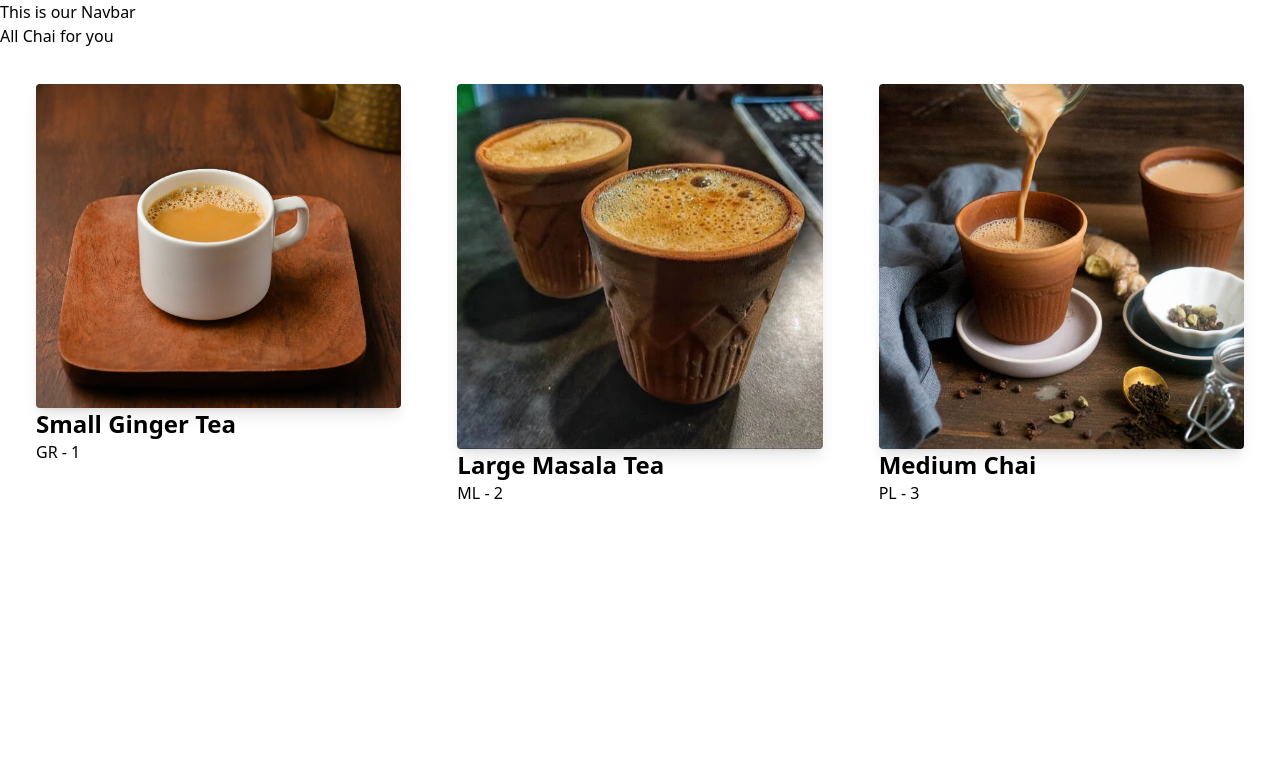
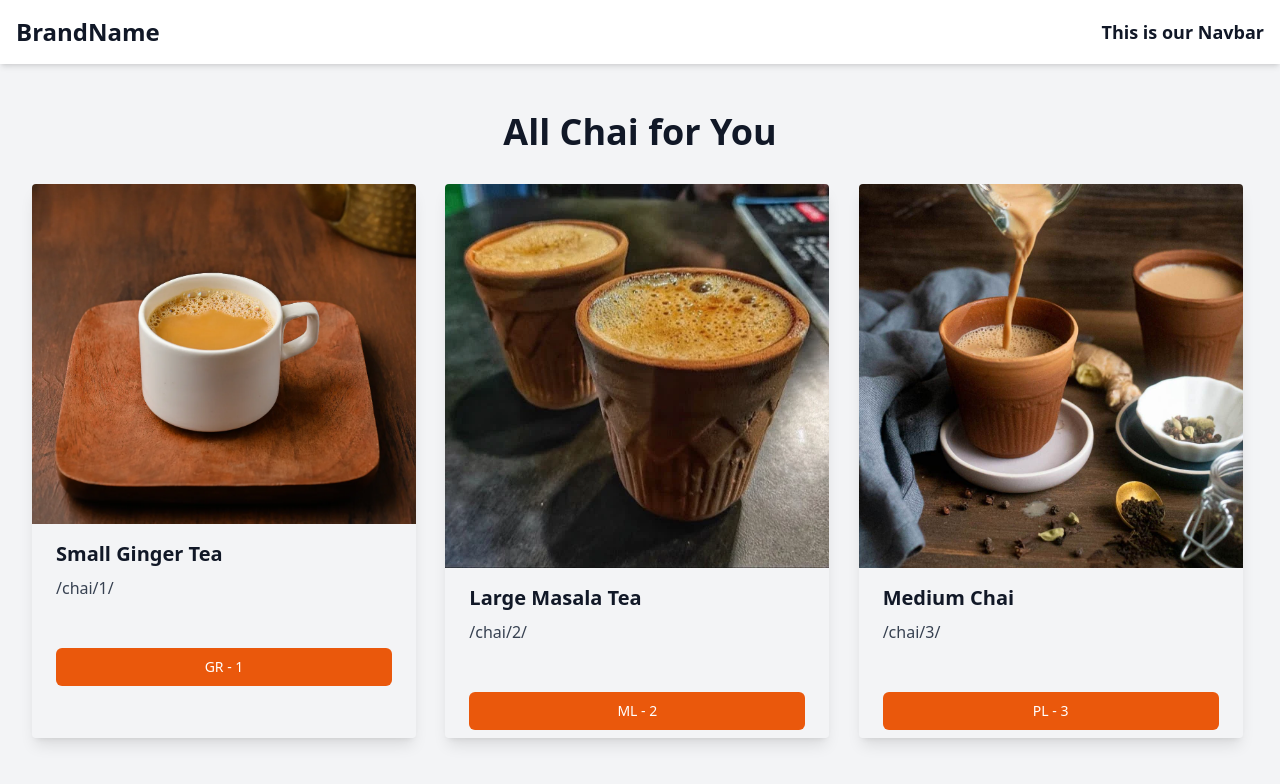
Before and after one commit to Radhika74/Django_website_Design, a Django app: page /chai/ in a window 1280 px wide. Shown: the top 784 px of the page. Run offline with Django 5.2, Linux system fonts and the light colour scheme; data comes from the database, SQL or seed files in the repository; some libraries are stand-ins or nearby versions.

Commit message:
UI upadated

```diff
--- a/chai/templates/chai/all_chai.html
+++ b/chai/templates/chai/all_chai.html
@@ -1,29 +1,38 @@
 {% extends "layout.html" %}
-{% block  title%}
+{% block title %}
 Chai Page
 {% endblock %}
 
 {% block content %}
- <h1>All Chai for you </h1>
-<div class="grid grid-cols-3 gap-4 m-4">
+<h1 class="text-4xl font-bold text-center my-8">All Chai for You</h1>
+<div class="grid grid-cols-1 sm:grid-cols-2 md:grid-cols-3 gap-6 px-4">
   {% for chai in chais %}
-   <div class="bg-Green-500 p-5 rounded">
-    <img class="rounded shadow-lg"  src="{{ chai.image.url }}" alt="">
-    <h3 class="text-2xl font-bold"> {{ chai.name }}</h3>
-    <a href="{% url 'chai_detail' chai.id%}">
+
+    <div class="max-w-sm rounded overflow-hidden shadow-lg">
+      <img class="w-full" src="{{ chai.image.url }}" alt="Sunset in the mountains">
+      <div class="px-6 py-4">
+        <div class="font-bold text-xl mb-2">{{ chai.name }}</div>
+        <p class="text-gray-700 text-base">
+          {% url 'chai_detail' chai.id %}
+        </p>
+      </div>
+      <div class="px-6 pt-4 pb-2">
+        <a href="{% url 'chai_detail' chai.id %}">
+
           <button
               type="button"
-      class=""inline-flex items-center w-[100%] justify-center px-4 py-2
+              class="mt-4 inline-flex items-center justify-center w-full px-4 py-2
               border border-transparent text-sm font-medium rounded-md
               text-white bg-orange-600 hover:bg-orange-700
               focus:outline-none focus:ring-2 focus:ring-offset-2
-        focus:ring-orange-500"
+              focus:ring-orange-500 transition-colors duration-300"
             >
-        {{chai.type}} - {{chai.id}}
+              {{ chai.type }} - {{ chai.id }}
             </button>
         </a>
+
       </div>
-
+    </div>
   {% endfor %}
 </div>
 {% endblock %}
--- a/chaiaurdjango/settings.py
+++ b/chaiaurdjango/settings.py
@@ -122,7 +122,7 @@ USE_TZ = True
 # Static files (CSS, JavaScript, Images)
 # https://docs.djangoproject.com/en/5.0/howto/static-files/
 
-STATIC_URL = 'static/'
+STATIC_URL = '/static/'
 STATICFILES_DIRS = [os.path.join(BASE_DIR, 'static')]
 
 NPM_BIN_PATH =r"C:\Program Files\nodejs\npm.cmd"
--- a/static/css/style.css
+++ b/static/css/style.css
@@ -1,5 +1,5 @@
 body {
-    background-color: hsl(0, 41%, 59%);
+    background-color: hsl(200, 22%, 69%);
     font-family: Arial, sans-serif;
     color: #fff;
   }
--- a/templates/layout.html
+++ b/templates/layout.html
@@ -1,5 +1,5 @@
 {% load static tailwind_tags %}
-{% load static %}
+{% comment %} {% load static %} {% endcomment %}
 <!DOCTYPE html>
 <html lang="en">
 <head>
@@ -10,13 +10,20 @@
         Default value
         {% endblock %}
     </title>
-    <link rel="stylesheet" href="{% static
-    'css/style.css' %}">
+    {% comment %} <link rel="stylesheet" href="{% static '/css/style.css' %}"> {% endcomment %}
     {% tailwind_css %}
 </head>
-
-<body>
-   <nav> <h4> This is our Navbar </h4></navbar>
-    {% block content %}{% endblock %}
+<body class="bg-gray-100 text-gray-900">
+    <nav class="bg-white shadow-md">
+        <div class="container mx-auto px-4 py-4 flex justify-between items-center">
+            <div class="text-2xl font-bold">BrandName</div>
+            <div>
+                <h4 class="text-lg font-semibold">This is our Navbar</h4>
+            </div>
+        </div>
+    </nav>
+    <main class="container mx-auto p-4">
+        {% block content %}{% endblock %}
+    </main>
 </body>
 </html>
--- a/theme/static/css/dist/styles.css
+++ b/theme/static/css/dist/styles.css
@@ -787,13 +787,34 @@ select {
   position: static;
 }
 
-.m-4 {
-  margin: 1rem;
-}
-
 .mx-auto {
   margin-left: auto;
   margin-right: auto;
+}
+
+.my-8 {
+  margin-top: 2rem;
+  margin-bottom: 2rem;
+}
+
+.mb-2 {
+  margin-bottom: 0.5rem;
+}
+
+.mb-4 {
+  margin-bottom: 1rem;
+}
+
+.mb-6 {
+  margin-bottom: 1.5rem;
+}
+
+.mt-4 {
+  margin-top: 1rem;
+}
+
+.mt-8 {
+  margin-top: 2rem;
 }
 
 .block {
@@ -816,28 +837,66 @@ select {
   height: 100vh;
 }
 
-.w-\[100\%\] {
+.w-full {
   width: 100%;
 }
 
-.grid-cols-3 {
-  grid-template-columns: repeat(3, minmax(0, 1fr));
+.max-w-4xl {
+  max-width: 56rem;
+}
+
+.max-w-sm {
+  max-width: 24rem;
+}
+
+.list-inside {
+  list-style-position: inside;
+}
+
+.list-disc {
+  list-style-type: disc;
+}
+
+.grid-cols-1 {
+  grid-template-columns: repeat(1, minmax(0, 1fr));
 }
 
 .items-center {
   align-items: center;
 }
 
+.justify-start {
+  justify-content: flex-start;
+}
+
 .justify-center {
   justify-content: center;
 }
 
-.gap-4 {
-  gap: 1rem;
+.justify-between {
+  justify-content: space-between;
+}
+
+.gap-6 {
+  gap: 1.5rem;
+}
+
+.space-y-2 > :not([hidden]) ~ :not([hidden]) {
+  --tw-space-y-reverse: 0;
+  margin-top: calc(0.5rem * calc(1 - var(--tw-space-y-reverse)));
+  margin-bottom: calc(0.5rem * var(--tw-space-y-reverse));
+}
+
+.overflow-hidden {
+  overflow: hidden;
 }
 
 .rounded {
   border-radius: 0.25rem;
+}
+
+.rounded-lg {
+  border-radius: 0.5rem;
 }
 
 .rounded-md {
@@ -852,14 +911,19 @@ select {
   border-color: transparent;
 }
 
+.bg-blue-600 {
+  --tw-bg-opacity: 1;
+  background-color: rgb(37 99 235 / var(--tw-bg-opacity));
+}
+
+.bg-gray-100 {
+  --tw-bg-opacity: 1;
+  background-color: rgb(243 244 246 / var(--tw-bg-opacity));
+}
+
 .bg-gray-50 {
   --tw-bg-opacity: 1;
   background-color: rgb(249 250 251 / var(--tw-bg-opacity));
-}
-
-.bg-green-500 {
-  --tw-bg-opacity: 1;
-  background-color: rgb(34 197 94 / var(--tw-bg-opacity));
 }
 
 .bg-orange-600 {
@@ -867,8 +931,17 @@ select {
   background-color: rgb(234 88 12 / var(--tw-bg-opacity));
 }
 
-.p-5 {
-  padding: 1.25rem;
+.bg-white {
+  --tw-bg-opacity: 1;
+  background-color: rgb(255 255 255 / var(--tw-bg-opacity));
+}
+
+.p-4 {
+  padding: 1rem;
+}
+
+.p-6 {
+  padding: 1.5rem;
 }
 
 .px-4 {
@@ -876,9 +949,31 @@ select {
   padding-right: 1rem;
 }
 
+.px-6 {
+  padding-left: 1.5rem;
+  padding-right: 1.5rem;
+}
+
 .py-2 {
   padding-top: 0.5rem;
   padding-bottom: 0.5rem;
+}
+
+.py-4 {
+  padding-top: 1rem;
+  padding-bottom: 1rem;
+}
+
+.pb-2 {
+  padding-bottom: 0.5rem;
+}
+
+.pt-4 {
+  padding-top: 1rem;
+}
+
+.text-center {
+  text-align: center;
 }
 
 .font-serif {
@@ -895,14 +990,34 @@ select {
   line-height: 2.25rem;
 }
 
+.text-4xl {
+  font-size: 2.25rem;
+  line-height: 2.5rem;
+}
+
 .text-5xl {
   font-size: 3rem;
   line-height: 1;
 }
 
+.text-base {
+  font-size: 1rem;
+  line-height: 1.5rem;
+}
+
+.text-lg {
+  font-size: 1.125rem;
+  line-height: 1.75rem;
+}
+
 .text-sm {
   font-size: 0.875rem;
   line-height: 1.25rem;
+}
+
+.text-xl {
+  font-size: 1.25rem;
+  line-height: 1.75rem;
 }
 
 .font-bold {
@@ -913,12 +1028,26 @@ select {
   font-weight: 500;
 }
 
+.font-semibold {
+  font-weight: 600;
+}
+
 .leading-normal {
   line-height: 1.5;
 }
 
 .tracking-normal {
   letter-spacing: 0em;
+}
+
+.text-gray-700 {
+  --tw-text-opacity: 1;
+  color: rgb(55 65 81 / var(--tw-text-opacity));
+}
+
+.text-gray-900 {
+  --tw-text-opacity: 1;
+  color: rgb(17 24 39 / var(--tw-text-opacity));
 }
 
 .text-white {
@@ -930,6 +1059,27 @@ select {
   --tw-shadow: 0 10px 15px -3px rgb(0 0 0 / 0.1), 0 4px 6px -4px rgb(0 0 0 / 0.1);
   --tw-shadow-colored: 0 10px 15px -3px var(--tw-shadow-color), 0 4px 6px -4px var(--tw-shadow-color);
   box-shadow: var(--tw-ring-offset-shadow, 0 0 #0000), var(--tw-ring-shadow, 0 0 #0000), var(--tw-shadow);
+}
+
+.shadow-md {
+  --tw-shadow: 0 4px 6px -1px rgb(0 0 0 / 0.1), 0 2px 4px -2px rgb(0 0 0 / 0.1);
+  --tw-shadow-colored: 0 4px 6px -1px var(--tw-shadow-color), 0 2px 4px -2px var(--tw-shadow-color);
+  box-shadow: var(--tw-ring-offset-shadow, 0 0 #0000), var(--tw-ring-shadow, 0 0 #0000), var(--tw-shadow);
+}
+
+.transition-colors {
+  transition-property: color, background-color, border-color, text-decoration-color, fill, stroke;
+  transition-timing-function: cubic-bezier(0.4, 0, 0.2, 1);
+  transition-duration: 150ms;
+}
+
+.duration-300 {
+  transition-duration: 300ms;
+}
+
+.hover\:bg-blue-700:hover {
+  --tw-bg-opacity: 1;
+  background-color: rgb(29 78 216 / var(--tw-bg-opacity));
 }
 
 .hover\:bg-orange-700:hover {
@@ -948,6 +1098,11 @@ select {
   box-shadow: var(--tw-ring-offset-shadow), var(--tw-ring-shadow), var(--tw-shadow, 0 0 #0000);
 }
 
+.focus\:ring-blue-500:focus {
+  --tw-ring-opacity: 1;
+  --tw-ring-color: rgb(59 130 246 / var(--tw-ring-opacity));
+}
+
 .focus\:ring-orange-500:focus {
   --tw-ring-opacity: 1;
   --tw-ring-color: rgb(249 115 22 / var(--tw-ring-opacity));
@@ -956,3 +1111,15 @@ select {
 .focus\:ring-offset-2:focus {
   --tw-ring-offset-width: 2px;
 }
+
+@media (min-width: 640px) {
+  .sm\:grid-cols-2 {
+    grid-template-columns: repeat(2, minmax(0, 1fr));
+  }
+}
+
+@media (min-width: 768px) {
+  .md\:grid-cols-3 {
+    grid-template-columns: repeat(3, minmax(0, 1fr));
+  }
+}
```
Also changed, not shown: chai/templates/chai/chai_detail.html (+7 -7 lines), chai/templates/chai/chai_stores.html (+11 -7 lines). Lines whose indentation alone changed are shown as unchanged.
